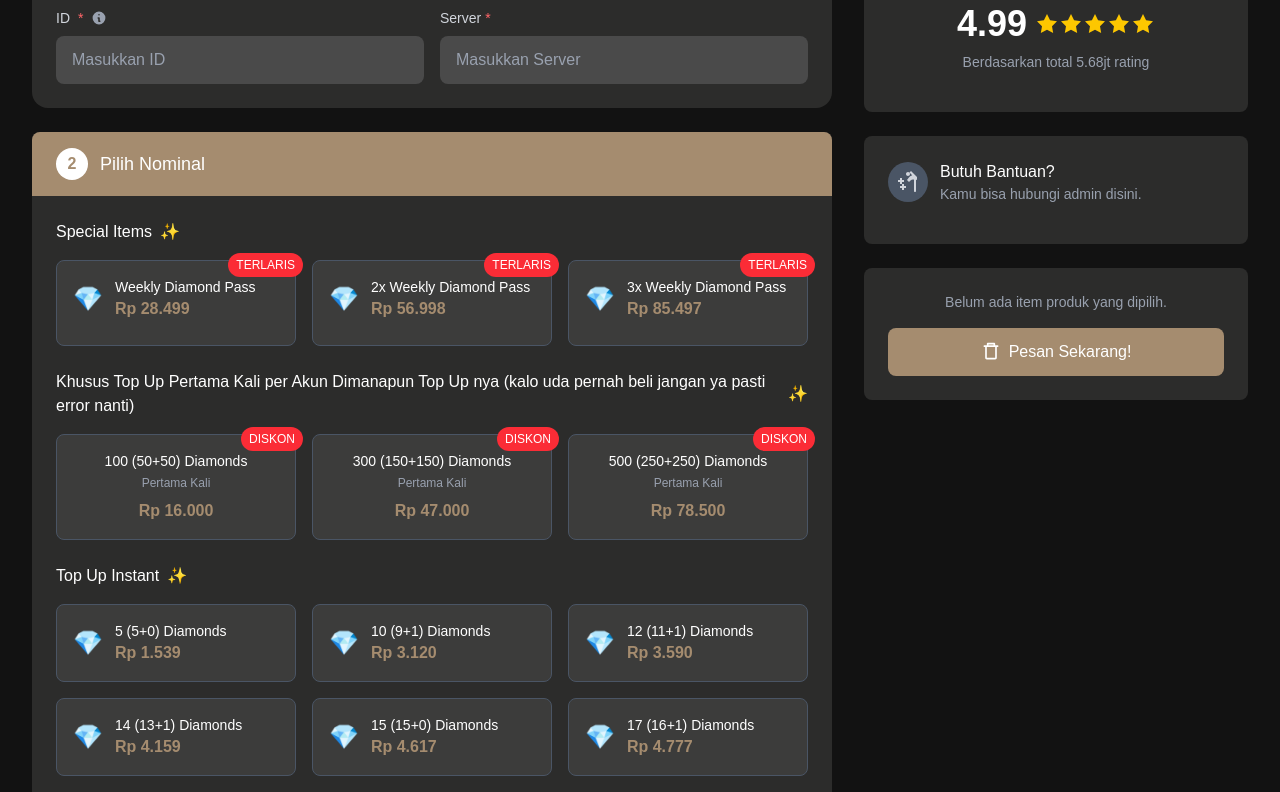
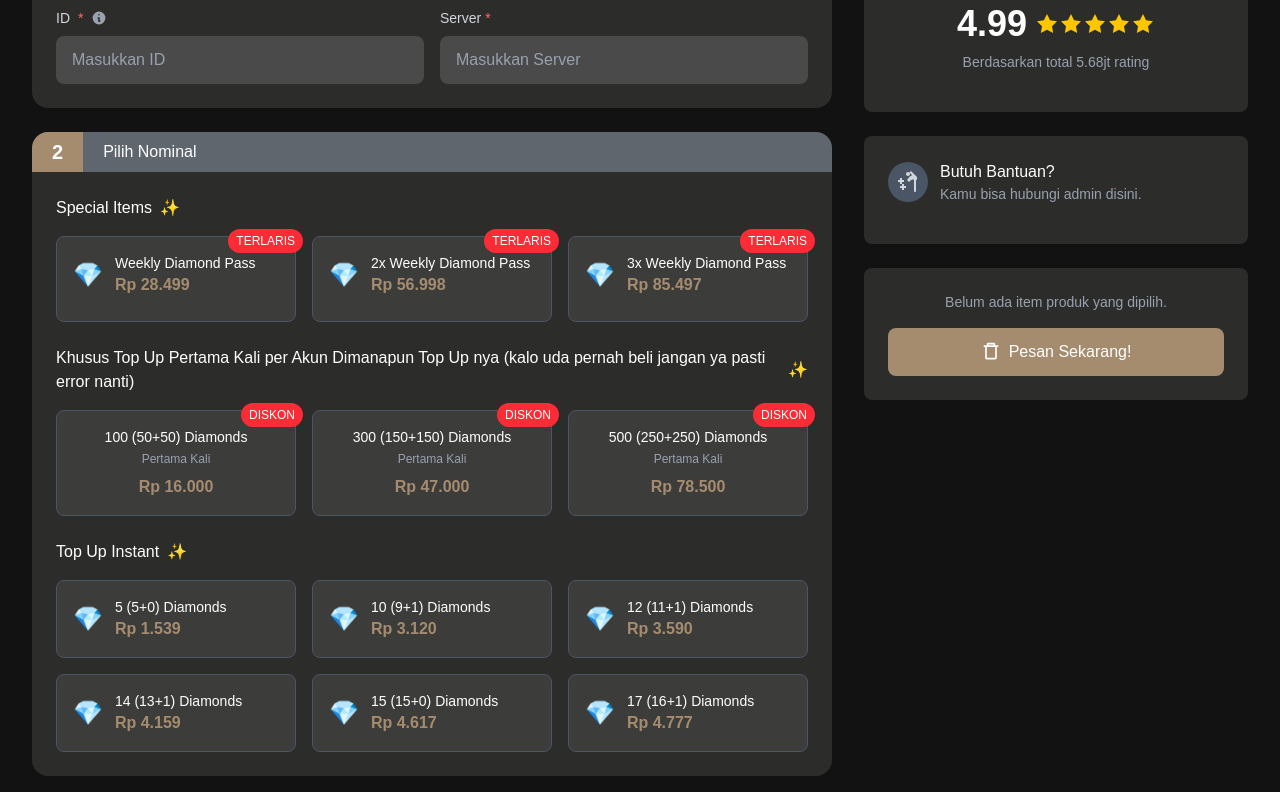
Before and after one commit to akbarryyan/topup-nextjs, a Next.js app: page /products/mobile-legends in a window 1280 px wide. Shown: the part 600-1392 px from the top of the page. Built offline with nearby package versions, Linux system fonts and the light colour scheme.

Commit message:
style: Enhance layout and styling of Step 2 in ProductForm component

```diff
--- a/src/components/ProductForm.js
+++ b/src/components/ProductForm.js
@@ -80,12 +80,18 @@ export default function ProductForm() {
       </div>
 
       {/* Step 2: Pilih Nominal */}
-      <div className="bg-[#2C2C2B] rounded-lg overflow-hidden">
-        <div className="bg-[#A58C6F] px-6 py-4 flex items-center gap-3">
-          <div className="w-8 h-8 bg-white rounded-full flex items-center justify-center text-[#A58C6F] font-bold">
-            2
+      <div className="bg-[#2C2C2B] rounded-2xl overflow-hidden">
+        <div className="flex">
+          <div className="bg-[#A58C6F] px-4 flex items-center justify-center">
+            <div className="px-1 flex items-center justify-center text-white text-xl font-semibold">
+              2
+            </div>
           </div>
-          <h2 className="text-white text-lg font-medium">Pilih Nominal</h2>
+          <div className="bg-[#5F666D] flex-1 px-5 py-2 flex items-center">
+            <h2 className="text-white text-[16px] font-medium">
+              Pilih Nominal
+            </h2>
+          </div>
         </div>
 
         <div className="p-6">
```
